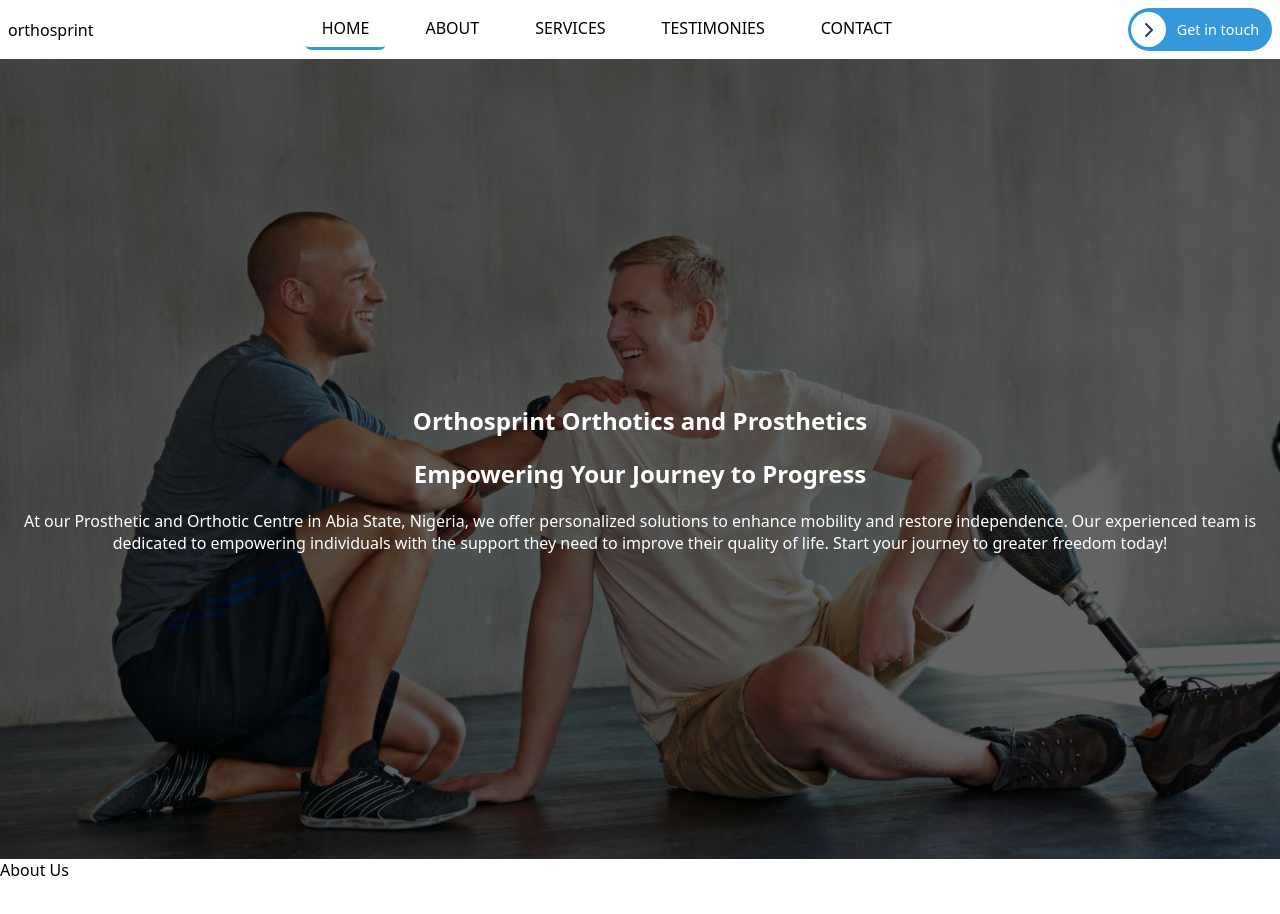
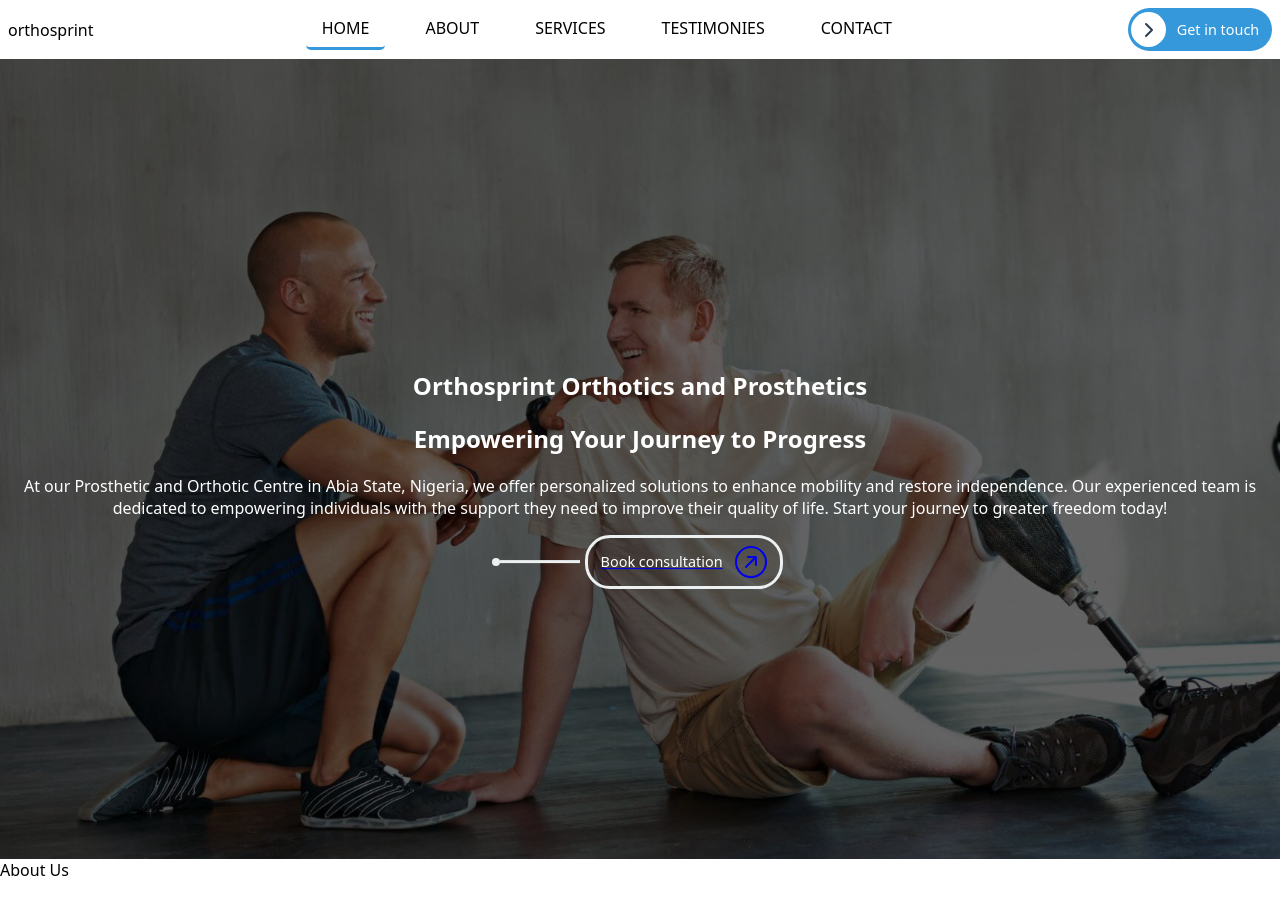
Before and after one commit to Mario-Gozie/Orthosprint-web-app, a React (Vite) app: page / in a window 1280 px wide. Shown: the top 914 px of the page. Built offline with nearby package versions, Linux system fonts and the light colour scheme.

Commit message:
home page looks better now

```diff
--- a/package.json
+++ b/package.json
@@ -10,6 +10,7 @@
     "preview": "vite preview"
   },
   "dependencies": {
+    "@heroicons/react": "^2.2.0",
     "hamburger-react": "^2.5.2",
     "react": "^19.1.0",
     "react-dom": "^19.1.0",
--- a/src/Components/Homepage-Components/Home.jsx
+++ b/src/Components/Homepage-Components/Home.jsx
@@ -1,4 +1,6 @@
 import React from "react";
+import { BsArrowUpRightCircle } from "react-icons/bs";
+import { Link } from "react-router-dom";
 
 function Home() {
   return (
@@ -16,6 +18,17 @@ function Home() {
             individuals with the support they need to improve their quality of
             life. Start your journey to greater freedom today!
           </p>
+          <div className="consultation-button-container">
+            <div className="dot"></div>
+            <div className="straight-line"></div>
+            <Link to="/admin" className="consultation-button">
+              <div className="button-text">Book consultation</div>
+              <BsArrowUpRightCircle
+                className="circle-arrow"
+                style={{ fontSize: "32px" }}
+              />
+            </Link>
+          </div>
         </div>
       </div>
     </section>
--- a/src/Css/homepageCss.css
+++ b/src/Css/homepageCss.css
@@ -170,6 +170,37 @@ nav {
   text-align: center;
   top: 50%;
   transform: translateY(-50%); /* Center the text vertically */
+}
+
+.consultation-button-container {
+  display: flex;
+  justify-content: center;
+  align-items: center;
+}
+
+.dot {
+  width: 0.5rem;
+  height: 0.5rem;
+  background-color: var(--offWihite-color);
+  border-radius: 50%;
+}
+
+.straight-line {
+  width: 5rem;
+  height: 3px;
+  background-color: var(--offWihite-color);
+}
+
+.consultation-button {
+  background: inherit;
+  border: 3px var(--offWihite-color) solid;
+  width: 12rem;
+  height: 3rem;
+  border-radius: 25px;
+  display: flex;
+  justify-content: center;
+  align-items: center;
+  margin: 0 5px;
 }
 
 /* SERVICES REGION */
```
Also changed, not shown: 1 other file (tests, documents, lock files or other folders).
